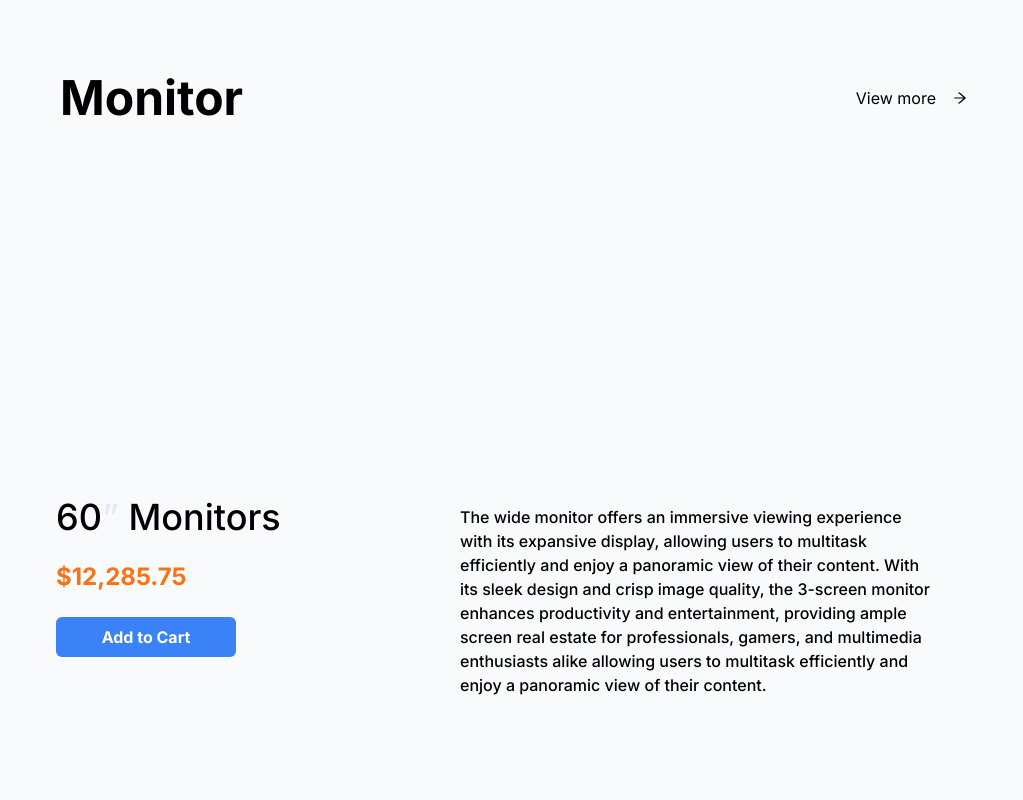
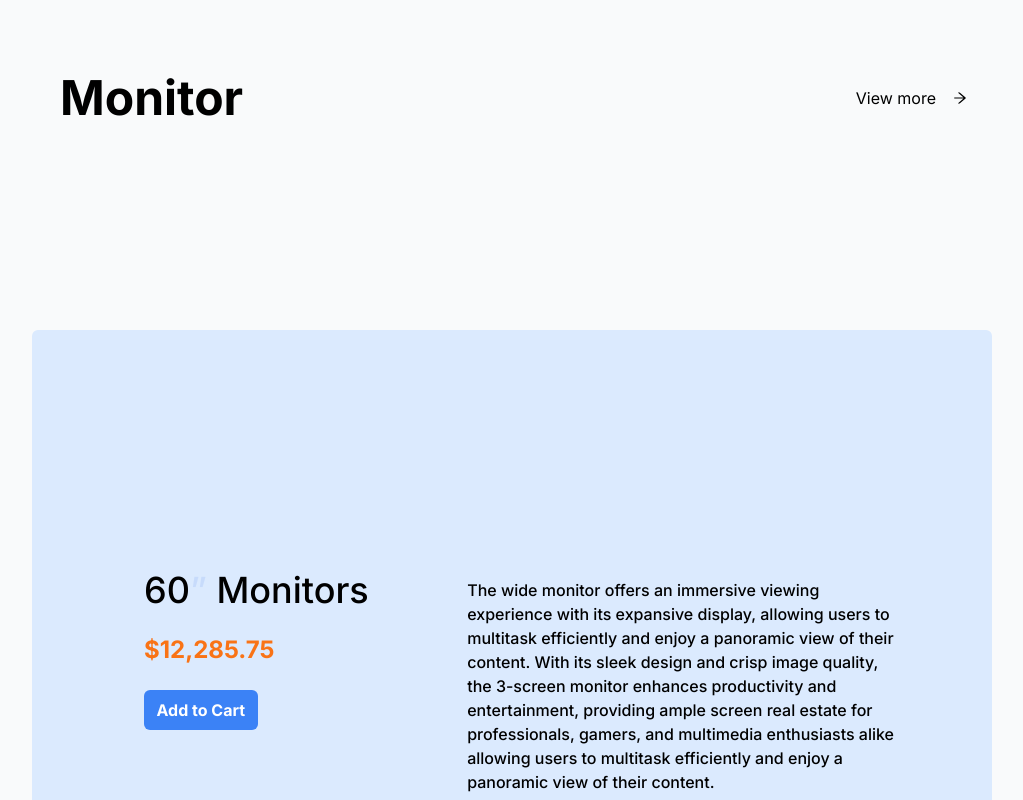
Before and after one commit to rakibulhasan933/power-tech-client, a Next.js app: page / in a window 1280 px wide. Shown: the part 3700-4500 px from the top of the page, without its empty margins (128-1151 px from the left). Built offline with nearby package versions, Linux system fonts and the light colour scheme.

Commit message:
[ADD] monitor card

```diff
--- a/components/HighlightTask/page.js
+++ b/components/HighlightTask/page.js
@@ -7,34 +7,35 @@ import bg from "../assets/Mass Circles.png";
 
 function HighlightTask() {
 	return (
-		<section style={{
-			background: `url(${bg})`
-		}} className=" py-36">
+		<section className=" py-36">
 			<div className="flex items-center justify-between ">
 				<div className="flex items-center ">
 					<div className="w-3 mr-4 h-11">
 					</div>
 					<h2 className="text-5xl font-bold ">Monitor</h2>
 				</div>
-				<div style={{
-
-				}} className="">
+				<div className="">
 					<button className='flex items-center '>View more <AiOutlineArrowRight className='w-12 mr-2 ' /> </button>
 				</div>
 			</div>
-			<div className="px-4 rounded-lg">
-				<Image src={monitor} className="w-full rounded-2xl transition-opacity opacity-0  duration-[1s] px-4 mb-4"
-					onLoadingComplete={(image) => image.classList.remove("opacity-0")} alt='monitor' />
-				<div className=" flex flex-row py-6 px-1">
-					<div className=" basis-2/5 px-1">
-						<h3 className=" text-4xl font-medium">60<span className=" text-blue-600 animate-ping">”</span> Monitors</h3>
-						<h2 className=" text-2xl font-bold text-orange-500 my-6">$12,285.75</h2>
-						<button className=' text-base font-bold text-white bg-blue-500 rounded-md px-3 py-2 w-1/2'>Add to Cart</button>
+			<div className="relative rounded-lg pt-52">
+				<div className="pt-40 bg-blue-100 rounded-md">
+					<div className="absolute top-0 left-0 p-12 rounded-2xl">
+						<Image src={monitor} className=" w-full  transition-opacity opacity-0   duration-[1s] px-4 mb-4"
+							onLoadingComplete={(image) => image.classList.remove("opacity-0")} alt='monitor' />
 					</div>
-					<div className="basis-3/5 py-2 px-10">
-						<p className="text-base font-medium">
-							The wide monitor offers an immersive viewing experience with its expansive display, allowing users to multitask efficiently and enjoy a panoramic view of their content. With its sleek design and crisp image quality, the 3-screen monitor enhances productivity and entertainment, providing ample screen real estate for professionals, gamers, and multimedia enthusiasts alike allowing users to multitask efficiently and enjoy a panoramic view of their content.
-						</p>
+
+					<div className="flex flex-row pt-20 pb-5 px-14 ">
+						<div className=" px-14 basis-2/5">
+							<h3 className="text-4xl font-medium ">60<span className="text-blue-600 animate-ping">”</span> Monitors</h3>
+							<h2 className="my-6 text-2xl font-bold text-orange-500 ">$12,285.75</h2>
+							<button className='w-1/2 px-3 py-2 text-base font-bold text-white bg-blue-500 rounded-md '>Add to Cart</button>
+						</div>
+						<div className="px-10 py-2 basis-3/5">
+							<p className="text-base font-medium">
+								The wide monitor offers an immersive viewing experience with its expansive display, allowing users to multitask efficiently and enjoy a panoramic view of their content. With its sleek design and crisp image quality, the 3-screen monitor enhances productivity and entertainment, providing ample screen real estate for professionals, gamers, and multimedia enthusiasts alike allowing users to multitask efficiently and enjoy a panoramic view of their content.
+							</p>
+						</div>
 					</div>
 				</div>
 			</div>
```
